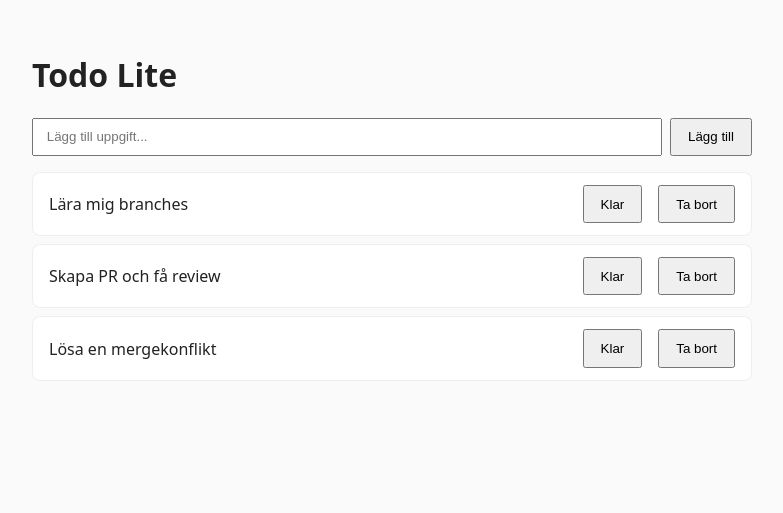
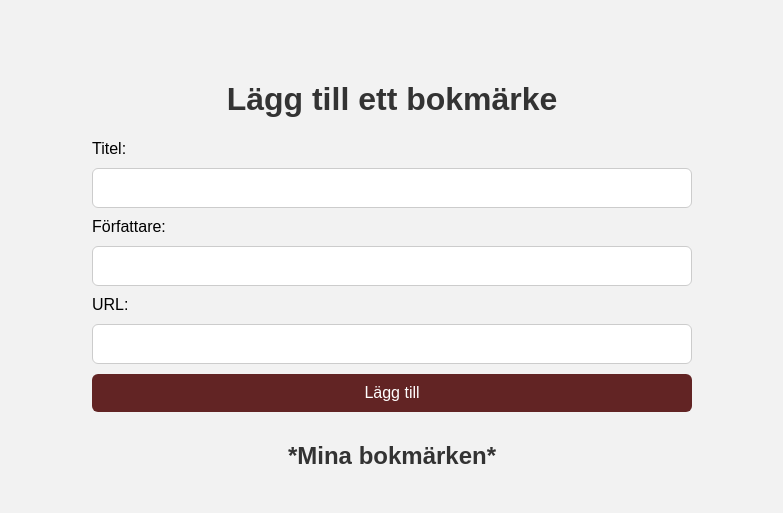
Before and after one commit to arezooshahgaldi-lang/Bookmarker-Exam, a plain HTML site: page starter/index.html in a window 1280 px wide. Shown: the whole page, without its empty margins (248-1031 px from the left). Drawn offline with Linux system fonts and the light colour scheme.

Commit message:
Final commit after squash for feature/us1-author-bookNames-links Cleaned up structure and fixed bookmark list functionality.

```diff
--- a/starter/index.html
+++ b/starter/index.html
@@ -2,22 +2,27 @@
 <html lang="sv">
   <head>
     <meta charset="utf-8" />
-    <title>Todo Lite – Individuell examination</title>
+    <title>Bokmärken – Individuell examination</title>
     <meta name="viewport" content="width=device-width, initial-scale=1" />
     <link rel="stylesheet" href="./style.css" />
   </head>
   <body>
-    <main class="container">
-      <h1>Todo Lite</h1>
+    <h1>Lägg till ett bokmärke</h1>
 
-      <div class="actions">
-        <input id="todoInput" placeholder="Lägg till uppgift..." />
-        <button id="addBtn">Lägg till</button>
-      </div>
+    <form id="bookmarkForm">
+        <label for="title">Titel:</label>
+        <input type="text" id="title" required>
+        <label for="author">Författare:</label>
+        <input type="text" id="author" required>
+        <label for="url">URL:</label>
+        <input type="url" id="url" required>
 
-      <ul id="todoList" class="list"></ul>
-    </main>
+        <button type="submit">Lägg till</button>
+    </form>
+     <ul id="booklist"></ul>
 
+     <h2>*Mina bokmärken*</h2>
+     <ul id="bookmarkList"></ul>
     <script src="./app.js"></script>
   </body>
 </html>
--- a/starter/style.css
+++ b/starter/style.css
@@ -1,29 +1,70 @@
 body {
-  font-family: system-ui, -apple-system, Segoe UI, Roboto, sans-serif;
-  margin: 0;
-  padding: 2rem;
-  background: #fafafa;
-  color: #222;
+    font-family: Arial, sans-serif;
+    max-width: 600px;
+    margin: 40px auto;
+    padding: 20px;
+    background-color: #f2f2f2;
+    border-radius: 10px;
 }
 
-.container { max-width: 720px; margin: 0 auto; }
-
-.actions { display: flex; gap: 0.5rem; margin: 1rem 0; }
-input { flex: 1; padding: 0.6rem 0.8rem; }
-button { padding: 0.6rem 1rem; cursor: pointer; }
-
-.list { list-style: none; padding: 0; }
-
-.item {
-  display: flex;
-  gap: 1rem;
-  align-items: center;
-  padding: 0.75rem 1rem;
-  margin: 0.5rem 0;
-  background: #fff;
-  border: 1px solid #eee;
-  border-radius: 8px;
+h1, h2 {
+    text-align: center;
+    color: #333;
 }
 
-.item.done { opacity: 0.7; text-decoration: line-through; }
-.item .spacer { flex: 1; }
+form {
+    display: flex;
+    flex-direction: column;
+    gap: 10px;
+    margin-bottom: 30px;
+}
+
+input, button {
+    padding: 10px;
+    font-size: 16px;
+    border-radius: 6px;
+    border: 1px solid #ccc;
+}
+
+button {
+    background-color: #622424;
+    color: white;
+    border: none;
+    cursor: pointer;
+}
+
+button:hover {
+    background-color: #34020e;
+}
+
+#bookmarkList {
+    list-style-type: none;
+    padding: 0;
+}
+
+#bookmarkList li {
+    background: #fff;
+    padding: 10px;
+    margin-bottom: 10px;
+    border-left: 5px solid #761828;
+    display: flex;
+    justify-content: space-between;
+    align-items: center;
+}
+
+.bookmark-info {
+    flex: 1;
+}
+
+.delete-btn {
+    background: crimson;
+    color: white;
+    border: none;
+    padding: 5px 10px;
+    cursor: pointer;
+    border-radius: 4px;
+}
+
+.delete-btn:hover {
+    background: darkred;
+}
```
